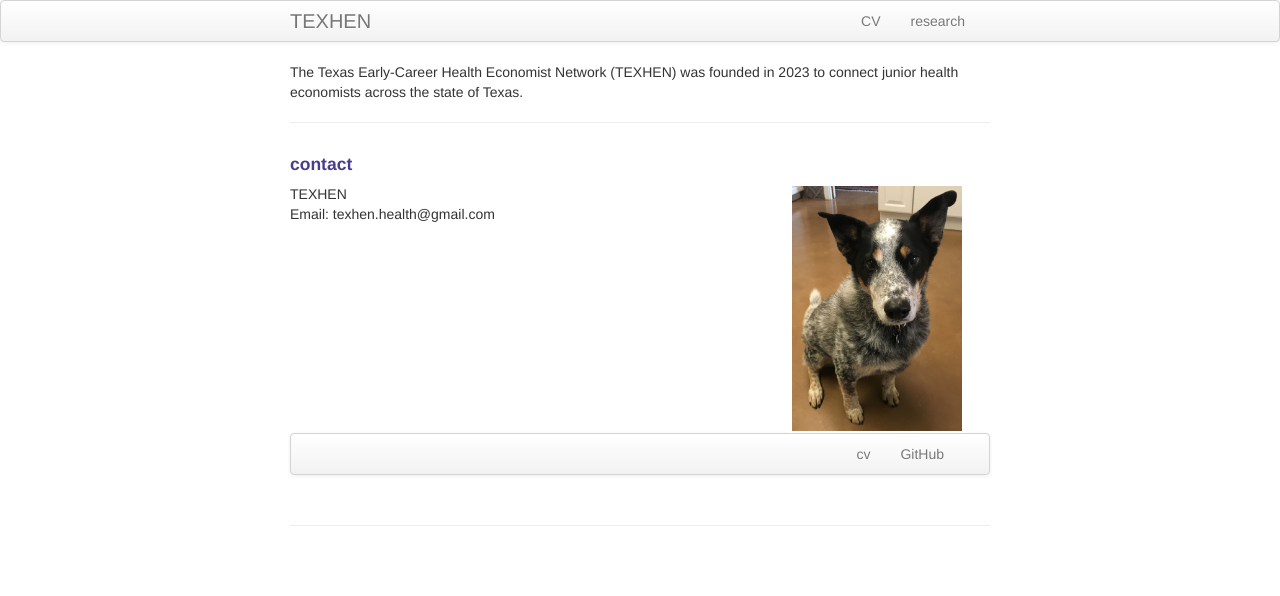
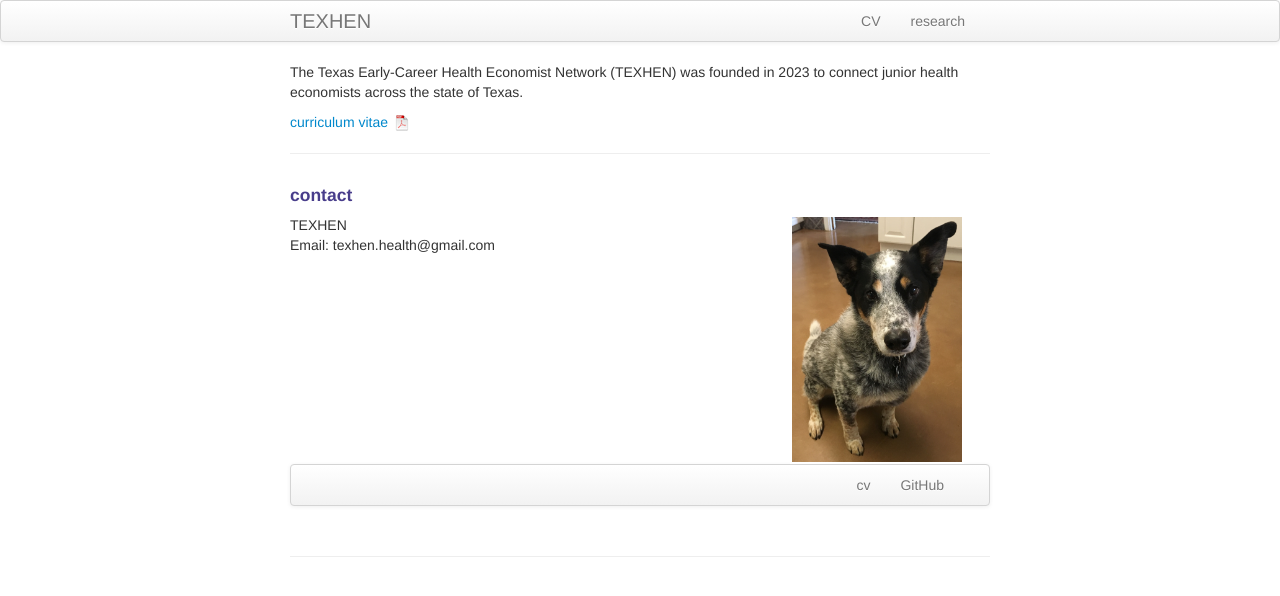
Before and after one commit to texhen/texhen.github.io, a Jekyll site: the page built from index.md, in a window 1280 px wide. Shown: the top 596 px of the page. Built offline with Jekyll 4.4.1, drawn with Linux system fonts in a browser that asks for light colours.

Commit message:
Update index.md

```diff
--- a/index.md
+++ b/index.md
@@ -7,7 +7,7 @@ keywords: health economics, Texas, TEXHEN, early-career
 
 The Texas Early-Career Health Economist Network (TEXHEN) was founded in 2023 to connect junior health economists across the state of Texas.
 
-[//]: # [curriculum vitae ![CV as pdf]({{ BASE_PATH }}/pages/icons16/pdf-icon.png)]({{ BASE_PATH }}/assets/CV.pdf)<br/>
+[curriculum vitae ![CV as pdf]({{ BASE_PATH }}/pages/icons16/pdf-icon.png)]({{ BASE_PATH }}/assets/CV.pdf)<br/>
 
 [//]: # (This is a comment.)
 [//]: # (This is a comment on a new line.)
```
